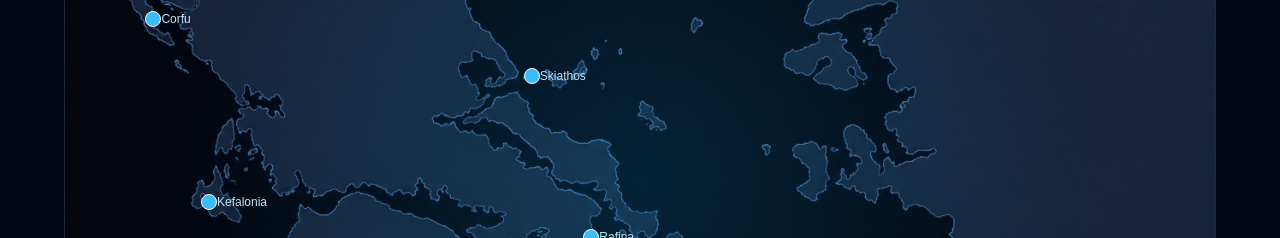
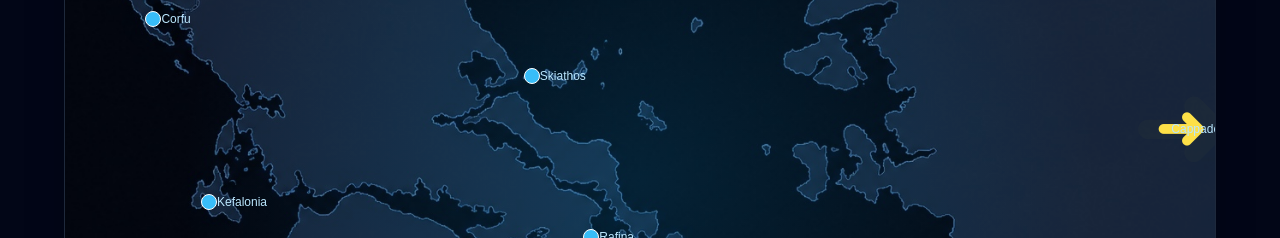
Before and after one commit to PeterMExley/Travel-Map, a Next.js app: page /countries/greece in a window 1280 px wide. Shown: the part 473-711 px from the top of the page. Built offline with nearby package versions, Linux system fonts and the light colour scheme.

Commit message:
Update page.jsx

```diff
--- a/app/countries/greece/page.jsx
+++ b/app/countries/greece/page.jsx
@@ -58,6 +58,13 @@ const AEGEAN_MARKERS = [
   { name: "Rhodes", x: 87.39, y: 74.4, route: "/countries/greece/rhodes" },
 
   { name: "Fethiye", x: 94.04, y: 72.4, route: "/countries/turkey" },
+  {
+    name: "Cappadocia",
+    x: 97,
+    y: 45,
+    route: "/countries/turkey/cappadocia",
+    arrow: true,
+  },
 ];
 
 export default function GreecePage() {
@@ -88,10 +95,23 @@ export default function GreecePage() {
             className="absolute -translate-x-1/2 -translate-y-1/2 group"
             style={{ left: `${island.x}%`, top: `${island.y}%` }}
           >
-            <span className="absolute -inset-2 rounded-full bg-sky-400 opacity-30 animate-ping" />
+            {island.arrow ? (
+              <span className="relative flex items-center justify-center">
+                <span className="absolute text-yellow-300 text-6xl font-bold animate-ping">
+                  ➜
+                </span>
 
-            <span className="relative block h-4 w-4 rounded-full bg-sky-400 border border-white group-hover:bg-yellow-300" />
+                <span className="relative text-yellow-300 text-6xl font-bold">
+                  ➜
+                </span>
+              </span>
+            ) : (
+              <>
+                <span className="absolute -inset-2 rounded-full bg-sky-400 opacity-30 animate-ping" />
 
+                <span className="relative block h-4 w-4 rounded-full bg-sky-400 border border-white group-hover:bg-yellow-300" />
+              </>
+            )}
             <span className="absolute left-4 top-1/2 -translate-y-1/2 whitespace-nowrap text-xs text-sky-200">
               {island.name}
             </span>
```
